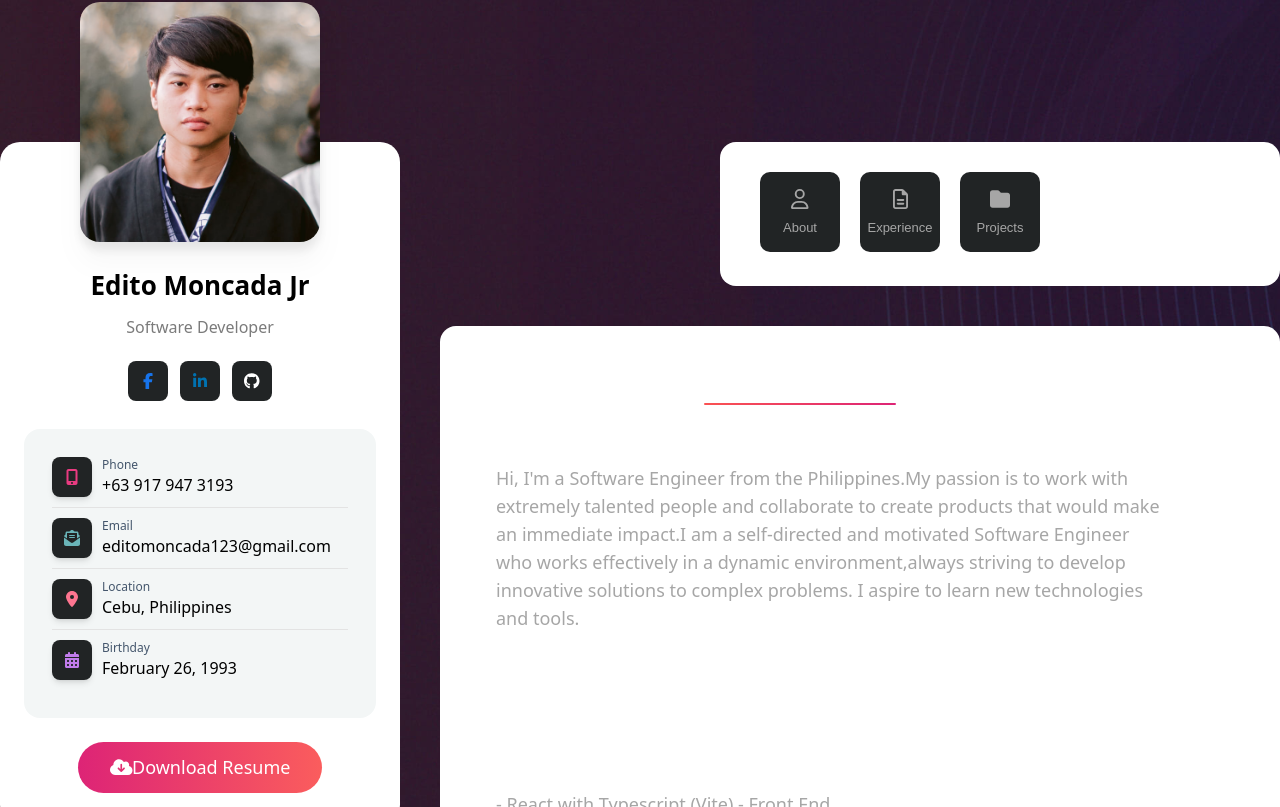
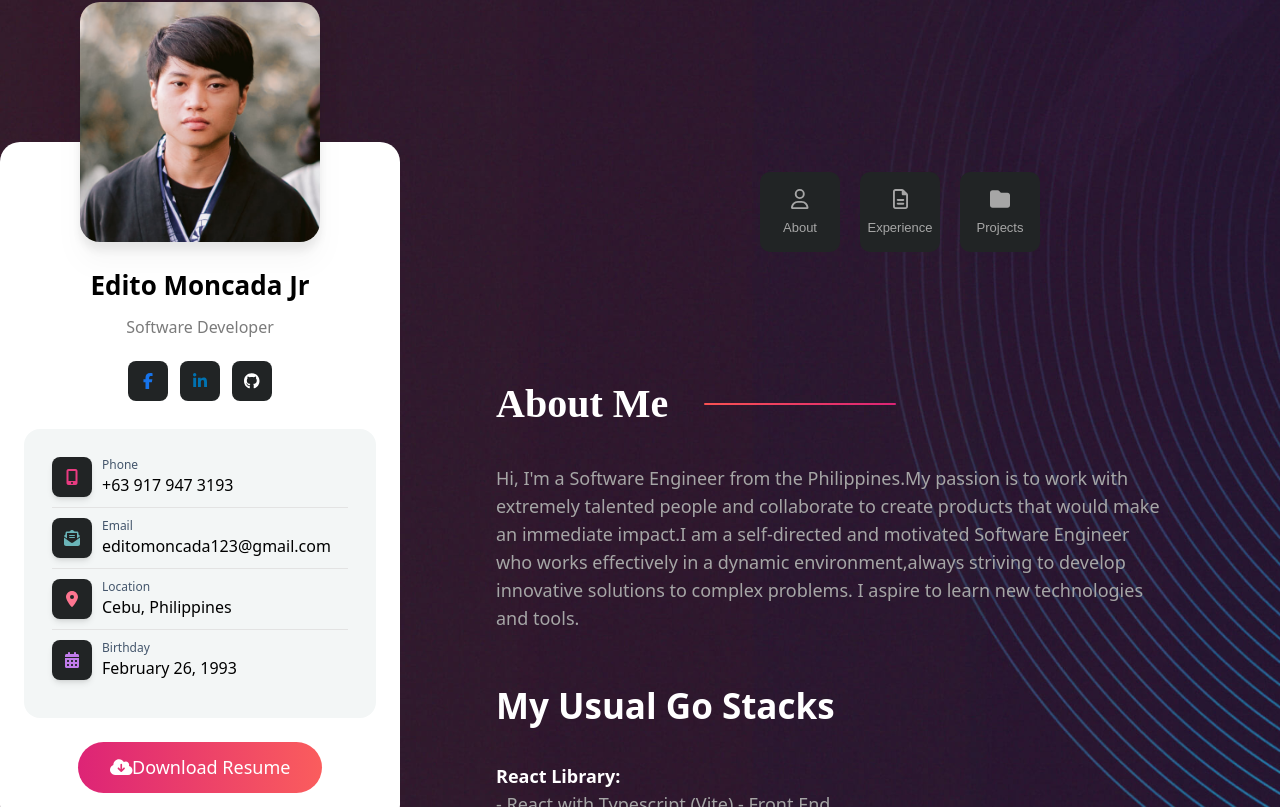
Before and after one commit to primostasis123/porfolio-next, a Next.js app: page / in a window 1280 px wide. Shown: the part 213-1020 px from the top of the page. Built offline with nearby package versions, Linux system fonts and the light colour scheme.

Commit message:
fix mobile view

```diff
--- a/app/components/menu/menu.tsx
+++ b/app/components/menu/menu.tsx
@@ -7,7 +7,7 @@ import Link from 'next/link';
 
 export default function Menu() {
     return (
-        <header className="lg:w-[560px] h-[144px] hidden lg:block p-[30px] ml-auto mb-10 rounded-[16px] bg-white dark:bg-[#111111]">
+        <header className="lg:w-[560px] h-[144px] hidden lg:block p-[30px] ml-auto mb-10 rounded-[16px] dark:bg-[#111111]">
             <nav className="hidden lg:block">
                 <ul className="flex">
                     <li>  <Link className="menu-item" href="/" >
--- a/app/experience/page.tsx
+++ b/app/experience/page.tsx
@@ -1,7 +1,7 @@
 import React from 'react'
 export default function Experience() {
     return (
-        <div className="lg:rounded-2xl bg-white dark:bg-[#111111]">
+        <div className="lg:rounded-2xl  dark:bg-[#111111]">
             <div className="pt-12 md:py-12 px-2 sm:px-5 md:px-10 lg:px-14 ">
                 <h2 className="after-effect after:left-52">Experience</h2>
                 <div className="grid grid-cols-1 md:grid-cols-2 lg:grid-cols-2 gap-x-6 gap-y-6 mt-[30px]">
--- a/app/layout.tsx
+++ b/app/layout.tsx
@@ -17,7 +17,7 @@ export default function RootLayout({
   return (
     <html lang="en">
       <body>
-        <div className="bg-background min-h-screen bg-no-repeat bg-center bg-cover bg-fixed md:pb-16 w-full">
+        <div className="min-h-screen bg-no-repeat bg-center bg-cover bg-fixed md:pb-16 w-full bg-background">
           <Header />
           <div className="container grid grid-cols-12 md:gap-10 justify-between lg:mt-[220px]">
             <div className="col-span-12 lg:col-span-4 hidden lg:block h-screen sticky top-44">
--- a/app/log/page.tsx
+++ b/app/log/page.tsx
@@ -1,7 +1,7 @@
 
 export default function Log() {
     return (
-        <div className="lg:rounded-2xl bg-white dark:bg-[#111111]">
+        <div className="lg:rounded-2xl  dark:bg-[#111111]">
             <div className="pt-12 md:py-12 px-2 sm:px-5 md:px-10 lg:px-14">
                 <h2 className="after-effect after:left-52 ">Site Logs </h2>
                 <div className=" md:gap-10 pt-4 md:pt-[30px] items-center">
--- a/app/page.tsx
+++ b/app/page.tsx
@@ -3,7 +3,7 @@ import Sidebar from './components/sidebar/sidebar'
 
 export default function Home() {
     return (
-        <div className="lg:rounded-2xl bg-white dark:bg-[#111111] ">
+        <div className="lg:rounded-2xl  dark:bg-[#111111] ">
             <div className="pt-12 md:py-12 px-2 sm:px-5 md:px-10 lg:px-14 ">
                 <h2 className="after-effect after:left-52 ">About Me</h2>
                 <div className="lg:hidden">
--- a/app/project/page.tsx
+++ b/app/project/page.tsx
@@ -3,7 +3,7 @@ import React from 'react'
 
 export default function Project() {
     return (
-        <div className="lg:rounded-2xl bg-white dark:bg-[#111111]">
+        <div className="lg:rounded-2xl  dark:bg-[#111111]">
             <div className="pt-12 md:py-12 px-2 sm:px-5 md:px-10 lg:px-14 ">
                 <h2 className="after-effect after:left-60">Hobby Project</h2>
                 <div className="lg:grid grid-cols-12 md:gap-10 pt-4 md:pt-[30px] items-center ">
```
